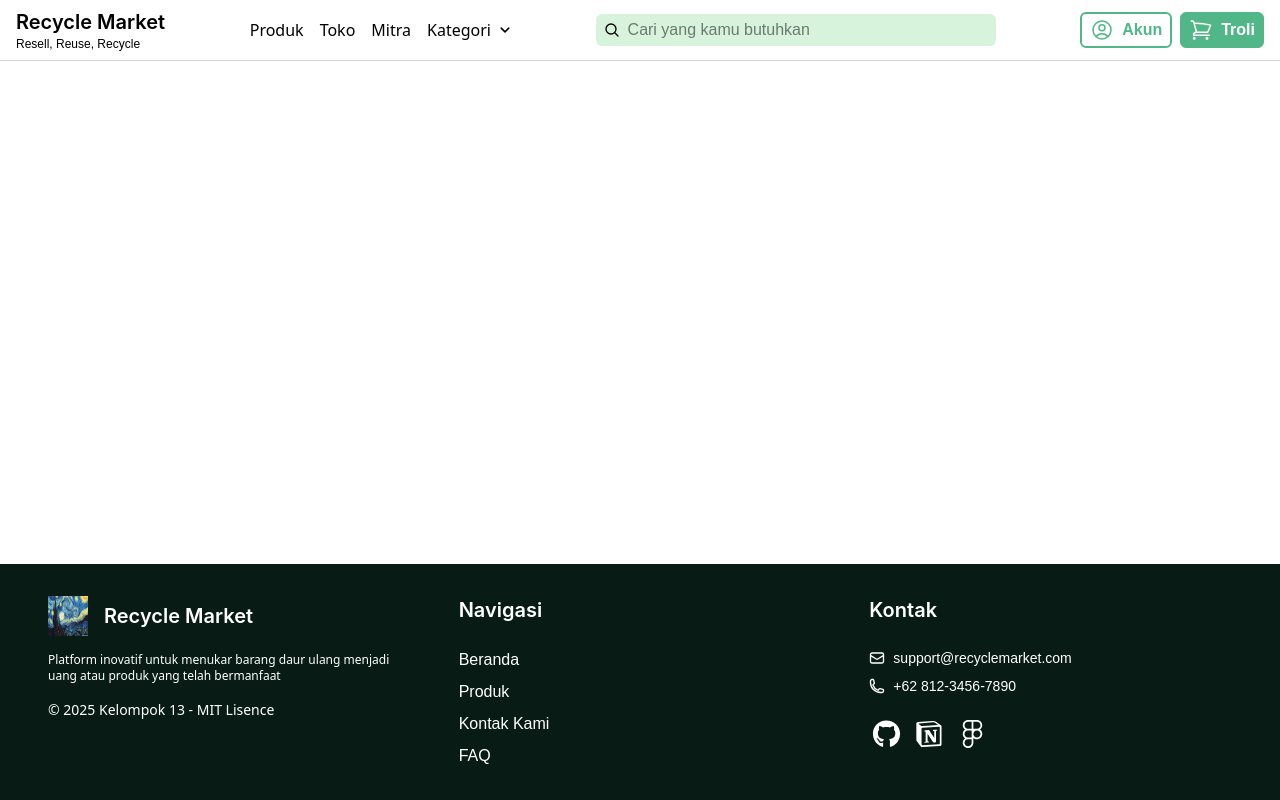
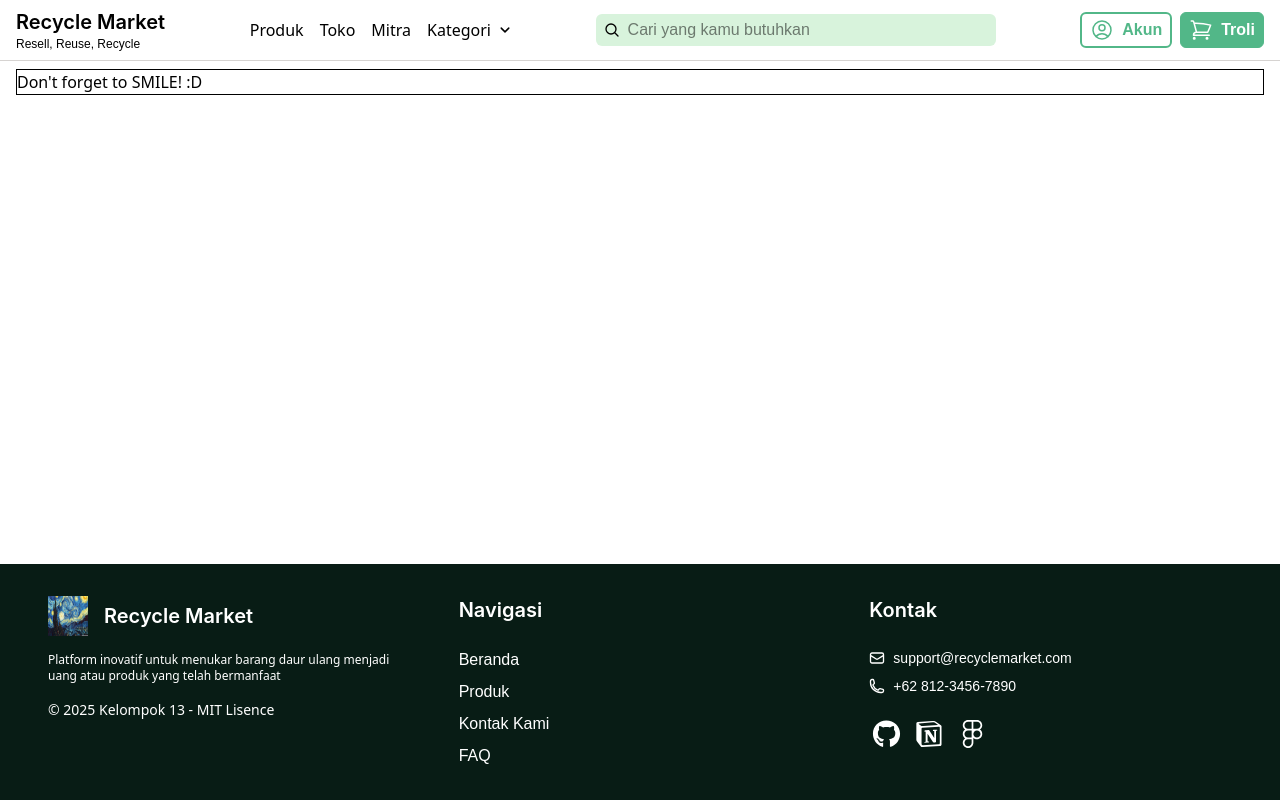
Before and after one commit to Smurfish-py/recycle-market, a React (Vite) app: page / in a window 1280 px wide. Built offline with nearby package versions, Linux system fonts and the light colour scheme.

Commit message:
minor update for dashboard page structure

```diff
--- a/src/pages/Dashboard.jsx
+++ b/src/pages/Dashboard.jsx
@@ -1,10 +1,10 @@
-import Navigation from "../components/Navigation";
+import Navigation from "@/components/Navigation";
 import { MagnifyingGlassIcon } from "@heroicons/react/24/outline";
 
 function Dashboard() {
     return (
-        <main className="flex items-center justify-center">
-            <div className="w-full flex gap-3 flex-col min-[320px]:px-2 min-[480px]:max-sm:px-12 sm:px-0">
+        <main className="flex flex-col items-center gap-4">
+            <section className="w-full flex gap-3 flex-col min-[320px]:px-2 min-[480px]:max-sm:px-12 sm:px-0 lg:hidden">
                 <Navigation className="not-sr-only min-[1280px]:sr-only flex justify-between sm:justify-center sm:gap-16" listStyle="dropdown absolute w-40 right-0 sm:-left-2 translate-y-2"/>
                 <form className="not-sr-only sm:sr-only">
                     <div className="relative">
@@ -14,7 +14,10 @@ function Dashboard() {
                         <input type="text" className="pl-8 pr-4 input-text-solid font-poppins w-full" placeholder="Cari yang kamu butuhkan"></input>
                     </div>
                 </form>
-            </div>
+            </section>
+            <article className="border w-full">
+                <p>Don't forget to SMILE! :D</p>
+            </article>
         </main>
     )
 }
```
